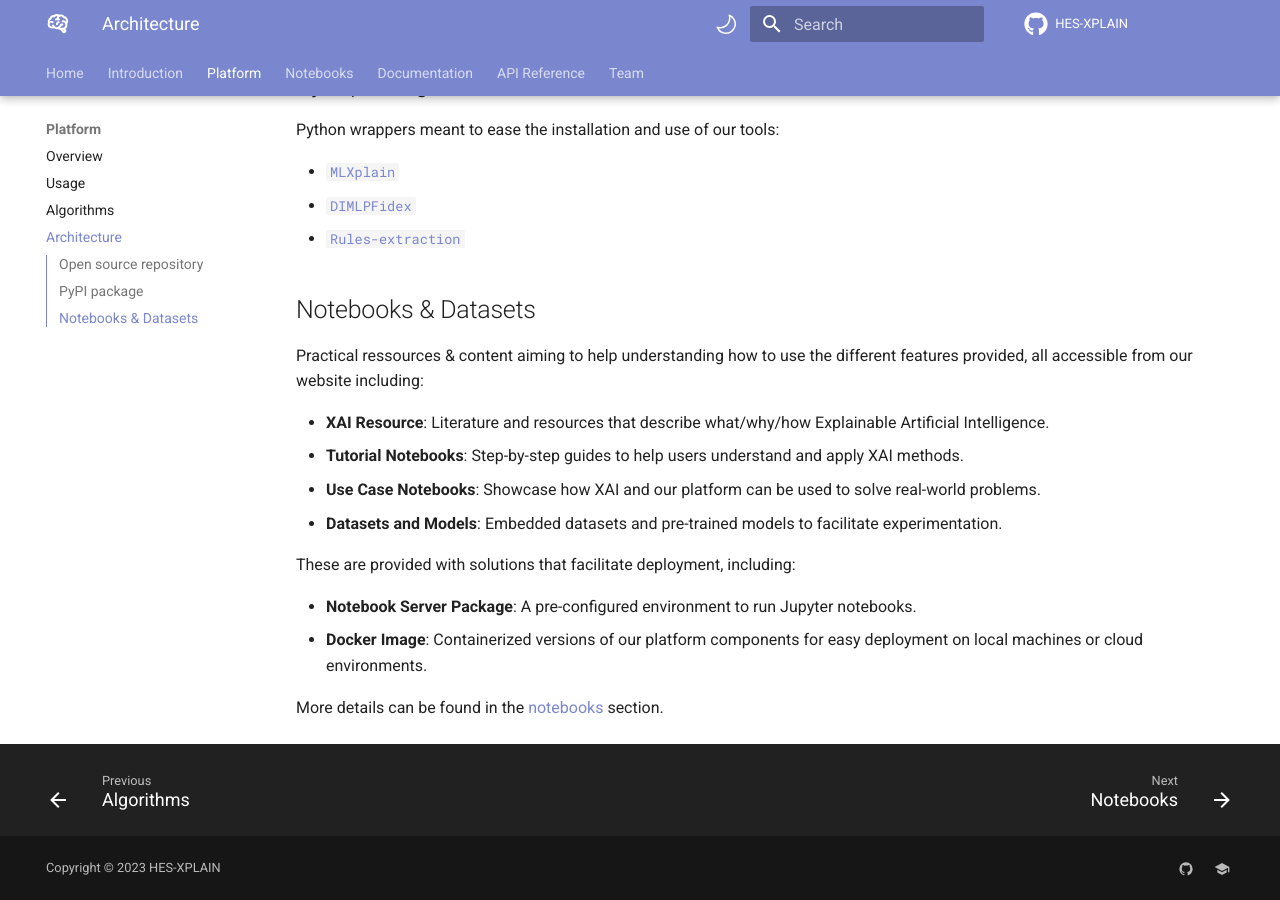
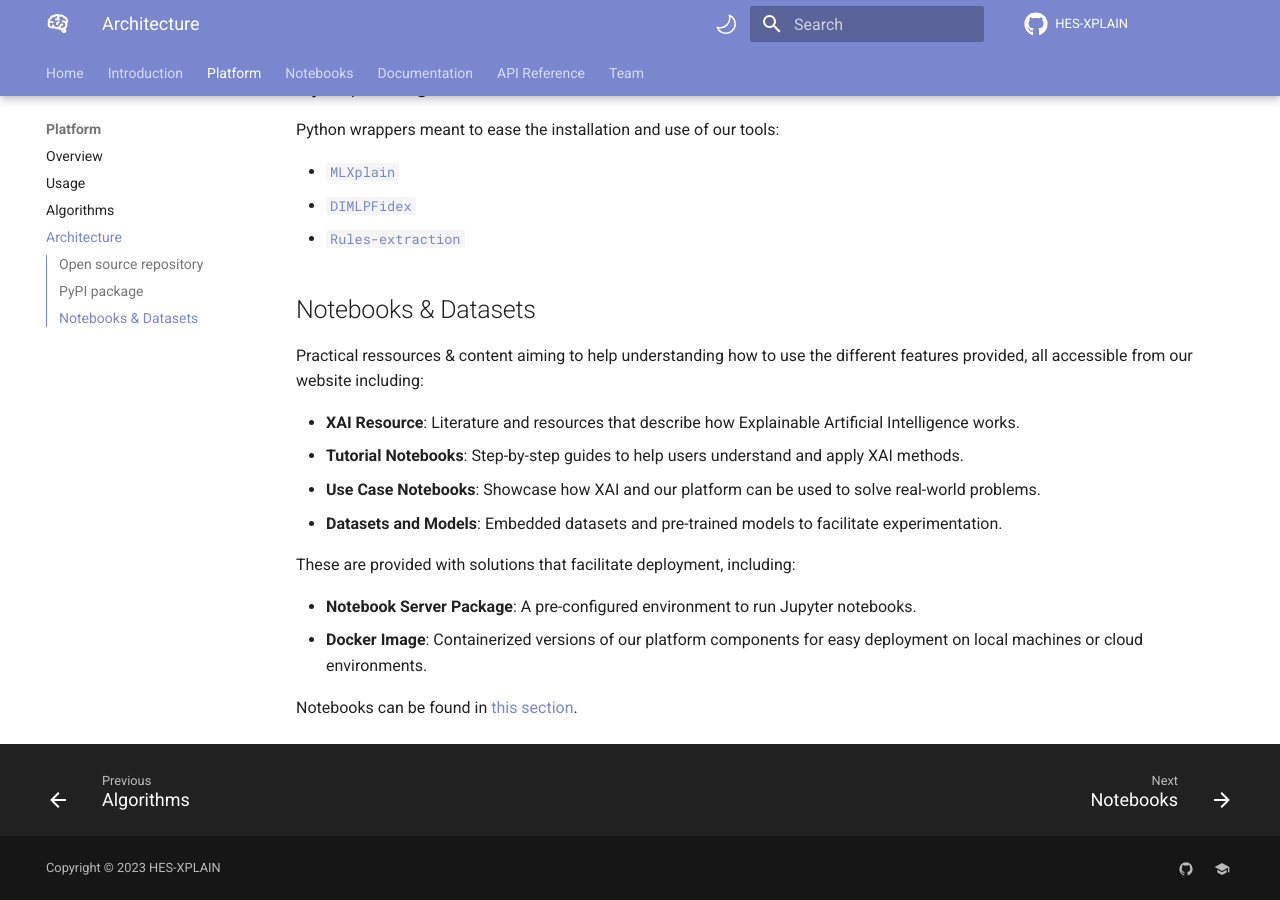
Before and after one commit to HES-XPLAIN/hes-xplain.github.io, an MkDocs documentation site: the page built from docs/platform/architecture.md, in a window 1280 px wide and 900 px high, scrolled down 1127 px. Built offline with MkDocs 1.6.1 and Material for MkDocs 9.7.7, drawn with Linux system fonts in a browser that asks for light colours; comment, search, counter and statistics services are not loaded.

Commit message:
Updated content

```diff
--- a/docs/platform/architecture.md
+++ b/docs/platform/architecture.md
@@ -77,7 +77,7 @@ Python wrappers meant to ease the installation and use of our tools:
 ## Notebooks & Datasets
 Practical ressources & content aiming to help understanding how to use the different features provided, all accessible from our website including:
 
-- **XAI Resource**: Literature and resources that describe what/why/how Explainable Artificial Intelligence.
+- **XAI Resource**: Literature and resources that describe how Explainable Artificial Intelligence works.
 - **Tutorial Notebooks**: Step-by-step guides to help users understand and apply XAI methods.
 - **Use Case Notebooks**: Showcase how XAI and our platform can be used to solve real-world problems.
 - **Datasets and Models**: Embedded datasets and pre-trained models to facilitate experimentation.
@@ -87,4 +87,4 @@ These are provided with solutions that facilitate deployment, including:
 - **Notebook Server Package**: A pre-configured environment to run Jupyter notebooks.
 - **Docker Image**: Containerized versions of our platform components for easy deployment on local machines or cloud environments.
 
-More details can be found in the [notebooks](../notebooks.md) section.
+Notebooks can be found in [this section](../notebooks.md).
```
